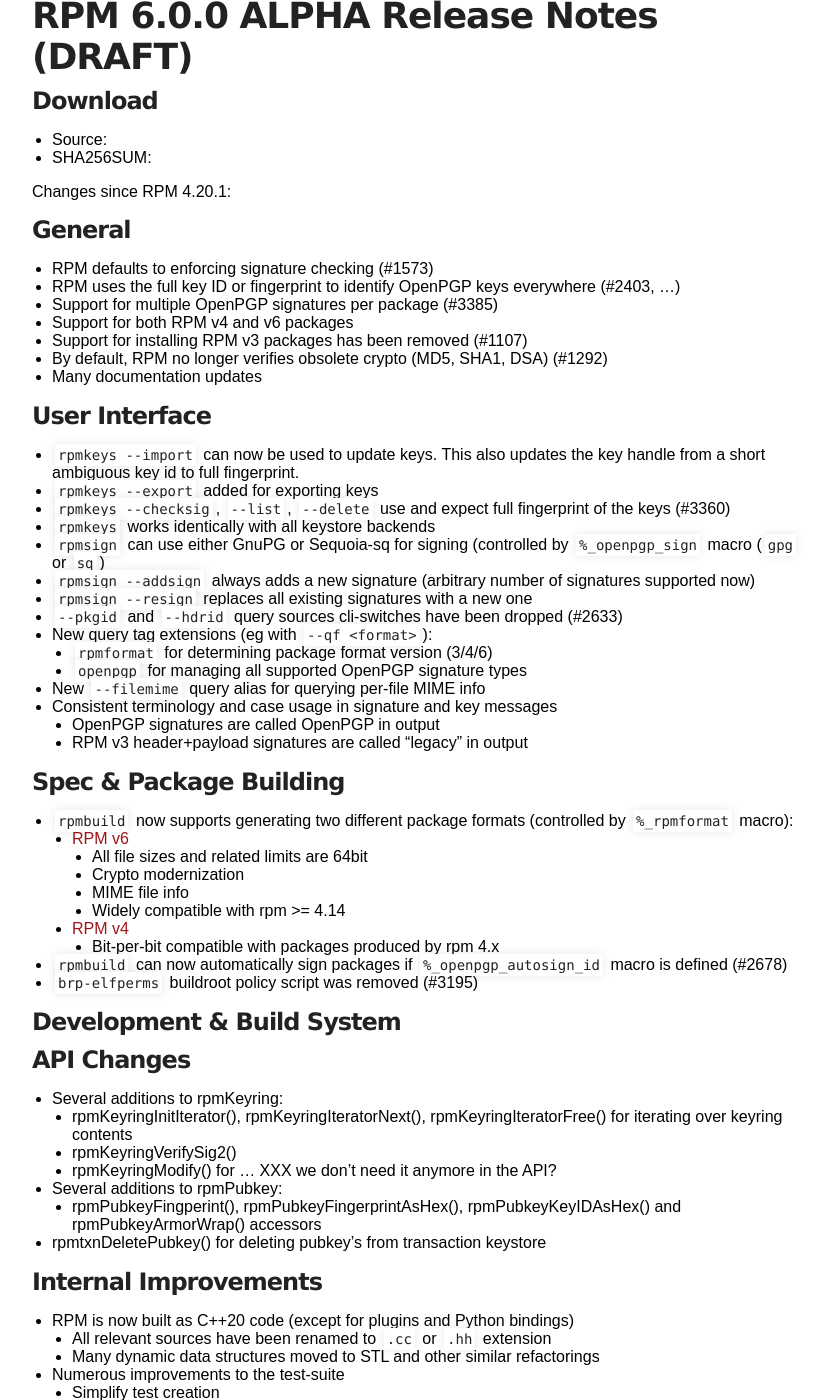
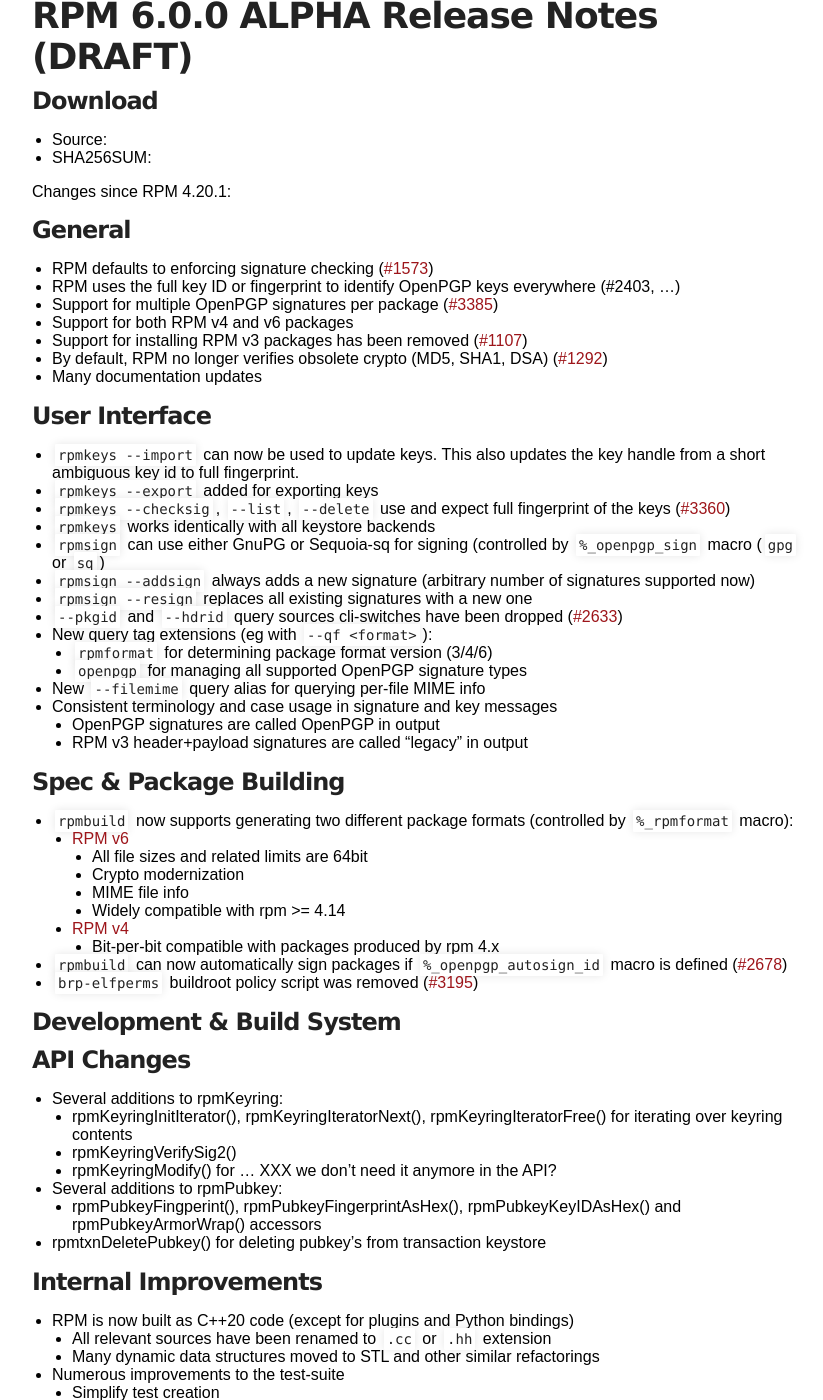
Before and after one commit to rpm-software-management/rpm-web, a Jekyll site: the page built from wiki/Releases/6.0.0.md, in a window 1280 px wide and 1400 px high, scrolled down 239 px. Shown: the whole window, without its empty margins (218-1041 px from the left). Built offline with Jekyll 4.4.1, drawn with Linux system fonts in a browser that asks for light colours; part of the change alters nothing that is shown; some of the changed text lies outside the part shown.

Commit message:
Add ticket links to 6.0 RN

```diff
--- a/wiki/Releases/6.0.0.md
+++ b/wiki/Releases/6.0.0.md
@@ -12,13 +12,13 @@ title: rpm.org - Releases
 Changes since RPM 4.20.1:
 
 ### General
-* RPM defaults to enforcing signature checking (#1573)
+* RPM defaults to enforcing signature checking ([#1573](https://github.com/rpm-software-management/rpm/issues/1573))
 * RPM uses the full key ID or fingerprint to identify OpenPGP keys everywhere
   (#2403, ...)
-* Support for multiple OpenPGP signatures per package (#3385)
+* Support for multiple OpenPGP signatures per package ([#3385](https://github.com/rpm-software-management/rpm/issues/3385))
 * Support for both RPM v4 and v6 packages
-* Support for installing RPM v3 packages has been removed (#1107)
-* By default, RPM no longer verifies obsolete crypto (MD5, SHA1, DSA) (#1292)
+* Support for installing RPM v3 packages has been removed ([#1107](https://github.com/rpm-software-management/rpm/issues/1107))
+* By default, RPM no longer verifies obsolete crypto (MD5, SHA1, DSA) ([#1292](https://github.com/rpm-software-management/rpm/issues/1292))
 * Many documentation updates
 
 ### User Interface
@@ -26,7 +26,7 @@ Changes since RPM 4.20.1:
   updates the key handle from a short ambiguous key id to full fingerprint.
 * `rpmkeys --export` added for exporting keys
 * `rpmkeys --checksig`, `--list`, `--delete` use and expect full
-  fingerprint of the keys (#3360)
+  fingerprint of the keys ([#3360](https://github.com/rpm-software-management/rpm/issues/3360))
 * `rpmkeys` works identically with all keystore backends
 * `rpmsign` can use either GnuPG or Sequoia-sq for signing (controlled
   by `%_openpgp_sign` macro (`gpg` or `sq`)
@@ -34,7 +34,7 @@ Changes since RPM 4.20.1:
   signatures supported now)
 * `rpmsign --resign` replaces all existing signatures with a new one
 * `--pkgid` and `--hdrid` query sources cli-switches have been dropped
-  (#2633)
+  ([#2633](https://github.com/rpm-software-management/rpm/issues/2633))
 * New query tag extensions (eg with `--qf <format>`):
   * `rpmformat` for determining package format version (3/4/6)
   * `openpgp` for managing all supported OpenPGP signature types
@@ -55,8 +55,8 @@ Changes since RPM 4.20.1:
   * [RPM v4](https://rpm-software-management.github.io/rpm/manual/format_v4.html)
     * Bit-per-bit compatible with packages produced by rpm 4.x
 * `rpmbuild` can now automatically sign packages if `%_openpgp_autosign_id`
-  macro is defined (#2678)
-* `brp-elfperms` buildroot policy script was removed (#3195)
+  macro is defined ([#2678](https://github.com/rpm-software-management/rpm/issues/2678))
+* `brp-elfperms` buildroot policy script was removed ([#3195](https://github.com/rpm-software-management/rpm/issues/3195))
 
 ### Development & Build System
 
@@ -78,12 +78,12 @@ Changes since RPM 4.20.1:
 * Numerous improvements to the test-suite
   * Simplify test creation
 * Add an actual keystore abstraction
-* New openpgp.cert.d based keystore (experimental) (#3341)
+* New openpgp.cert.d based keystore (experimental) ([#3341](https://github.com/rpm-software-management/rpm/issues/3341))
 * Make reference counting atomic throughout the codebase
 * Fix keystore reads lacking transaction lock
-* Fix a race condition in rpmioMkpath() (#3508)
-* Fix recursion depth for macro error message (#3197)
-* Drop gpg(keyid) provides from gpg-pubkey headers (#3360)
+* Fix a race condition in rpmioMkpath() ([#3508](https://github.com/rpm-software-management/rpm/issues/3508))
+* Fix recursion depth for macro error message ([#3197](https://github.com/rpm-software-management/rpm/issues/3197))
+* Drop gpg(keyid) provides from gpg-pubkey headers ([#3360](https://github.com/rpm-software-management/rpm/issues/3360))
 * Optimize rpmlog() locking
 
 
```
